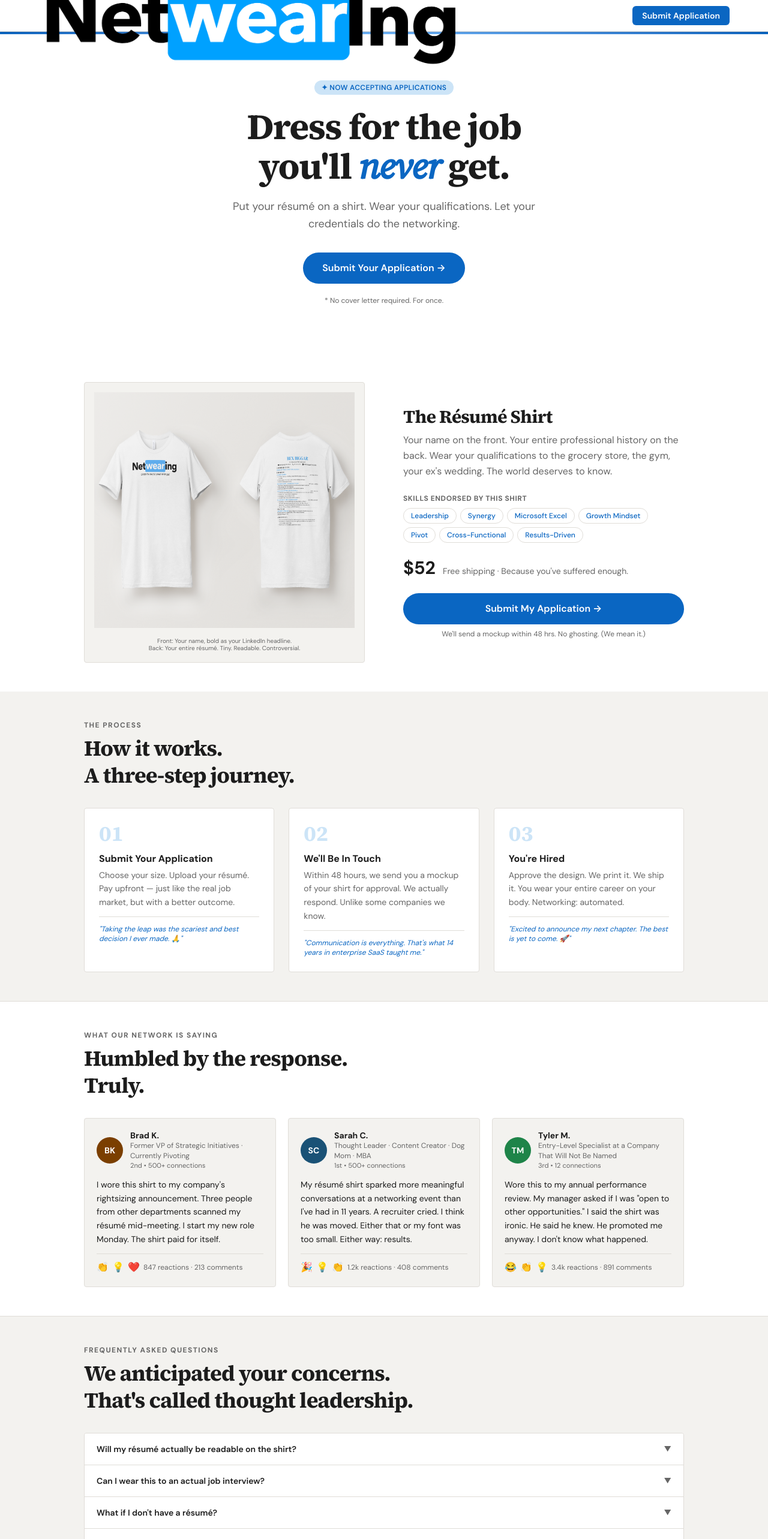
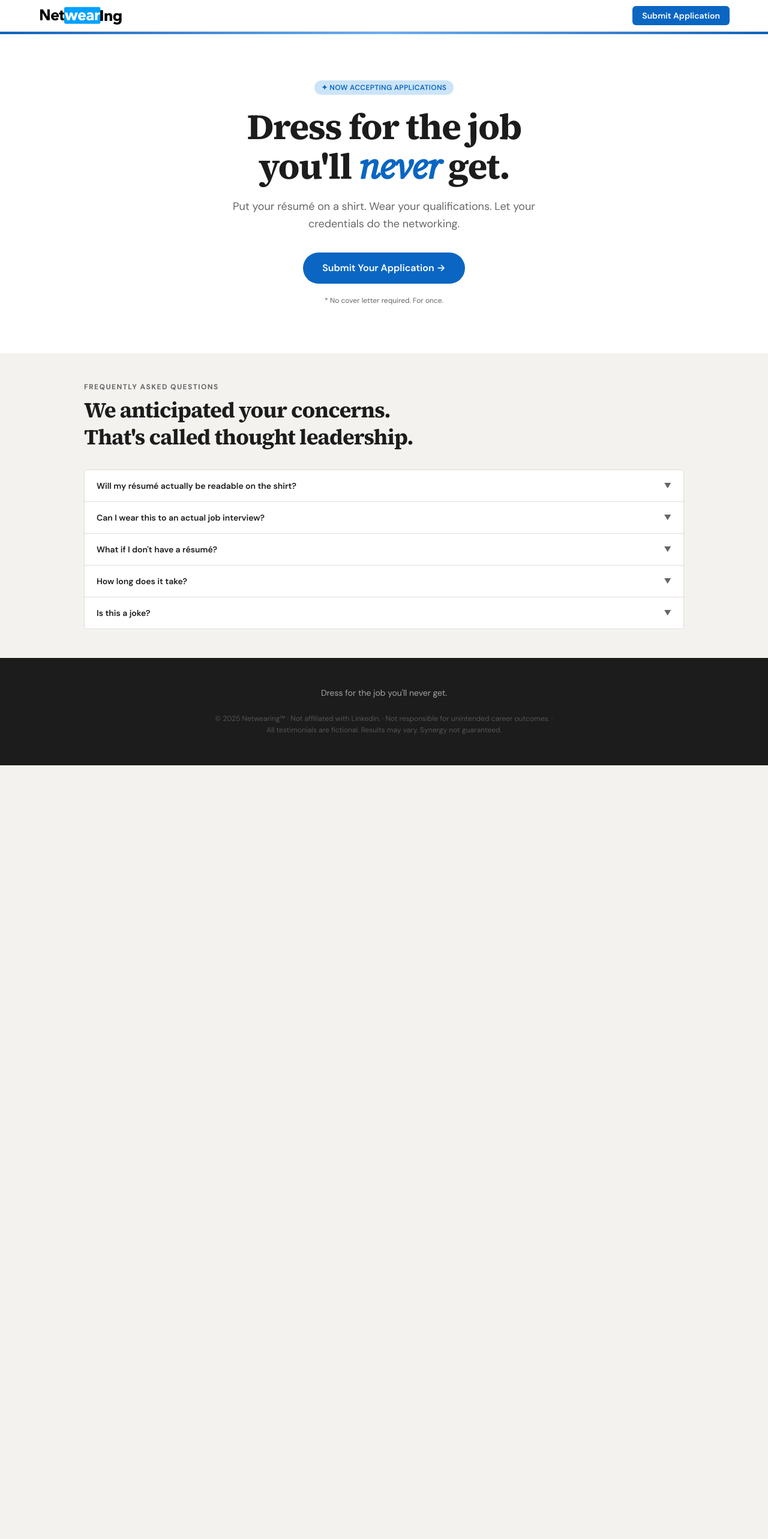
Before and after one commit to hudson0123/netwearing, a Next.js app: page / in a window 1280 px wide. Shown: the top 2566 px of the page at 60% size. After the commit the page ends 1276 px from the top, so only its background shows below. Built offline with nearby package versions, Linux system fonts and the light colour scheme.

Commit message:
feat: Remove ProductSection, HowItWorks, and Testimonials from the homepage and refine component styling.

```diff
--- a/src/components/HowItWorks.tsx
+++ b/src/components/HowItWorks.tsx
@@ -43,7 +43,7 @@ export default function HowItWorks() {
               </div>
               <div className="font-bold text-base mb-1 text-text">{step.title}</div>
               <p className="text-sm text-muted leading-relaxed">{step.desc}</p>
-              <div className="text-xs text-linkedin-blue italic mt-3 pt-3 border-t border-border">
+              <div className="text-xs text-linkedin-blue italic mt-3 pt-3 border-border">
                 {step.quote}
               </div>
             </div>
--- a/src/components/Navbar.tsx
+++ b/src/components/Navbar.tsx
@@ -10,8 +10,8 @@ export default function Navbar() {
             src="/logo.png"
             alt="Netwearing Logo"
             width={120}
-            height={30}
-            className="h-40 w-auto mt-3"
+            height={32}
+            className="h-8 w-auto my-auto"
             priority
           />
         </Link>
--- a/src/components/Testimonials.tsx
+++ b/src/components/Testimonials.tsx
@@ -33,7 +33,7 @@ const testimonials = [
 
 export default function Testimonials() {
   return (
-    <section className="bg-surface border-t border-b border-border py-12 px-6">
+    <section className="bg-surface  border-b border-border py-12 px-6">
       <div className="max-w-[1000px] mx-auto">
         <div className="text-xs font-bold uppercase tracking-[0.12em] text-muted mb-2">
           What Our Network Is Saying
@@ -69,7 +69,7 @@ export default function Testimonials() {
               <p className="text-sm text-text leading-relaxed mb-3">{t.body}</p>
 
               {/* Reactions */}
-              <div className="flex gap-1.5 items-center text-xs text-muted border-t border-border pt-2.5">
+              <div className="flex gap-1.5 items-center text-xs text-muted border-border pt-2.5">
                 {t.reactions.map((emoji, i) => (
                   <span key={i} className="text-base">{emoji}</span>
                 ))}
--- a/src/pages/index.tsx
+++ b/src/pages/index.tsx
@@ -12,9 +12,6 @@ export default function Home() {
         <title>Netwearing™ | Dress For The Job You'll Never Get</title>
       </Head>
       <Hero />
-      <ProductSection />
-      <HowItWorks />
-      <Testimonials />
       <FAQ />
     </>
   );
```
